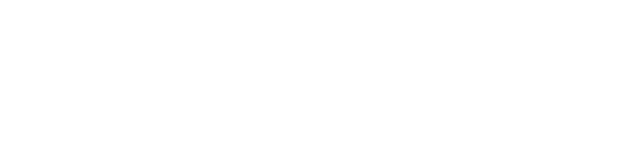
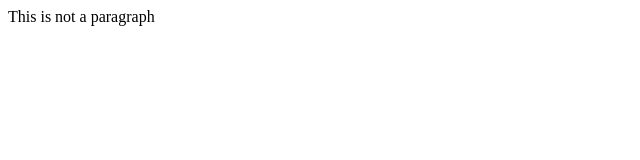
Before and after one commit to omartarekmoh/Sprints_edu, a plain HTML site: page index.html in a window 1280 px wide. Shown: the whole page, without its empty margins (0-640 px from the left). Drawn offline with Linux system fonts and the light colour scheme.

Commit message:
added simple conflict

```diff
--- a/index.html
+++ b/index.html
@@ -6,6 +6,6 @@
     <title>Index Page</title>
 </head>
 <body>
-
+    This is not a paragraph
 </body>
 </html>
```
